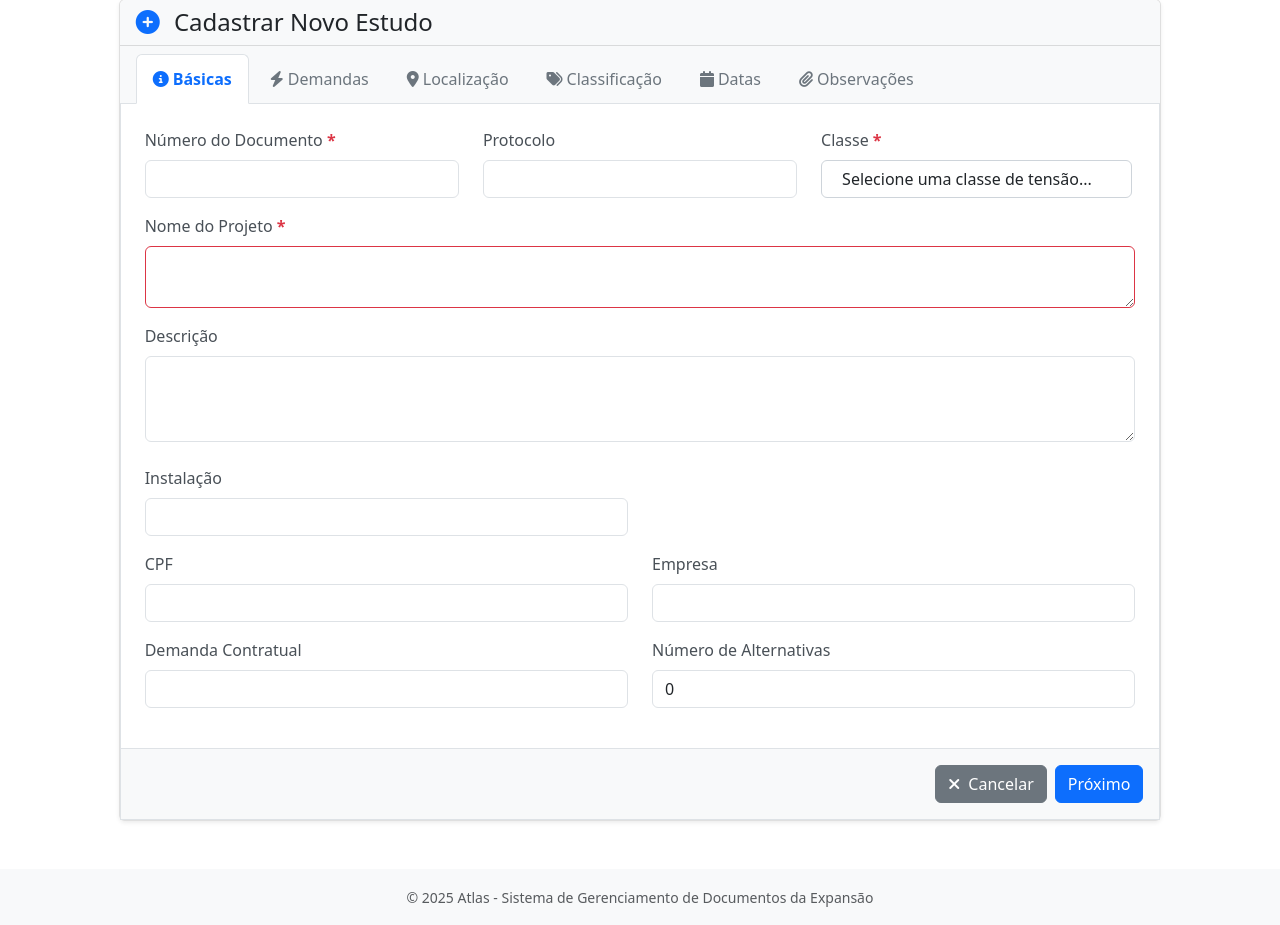
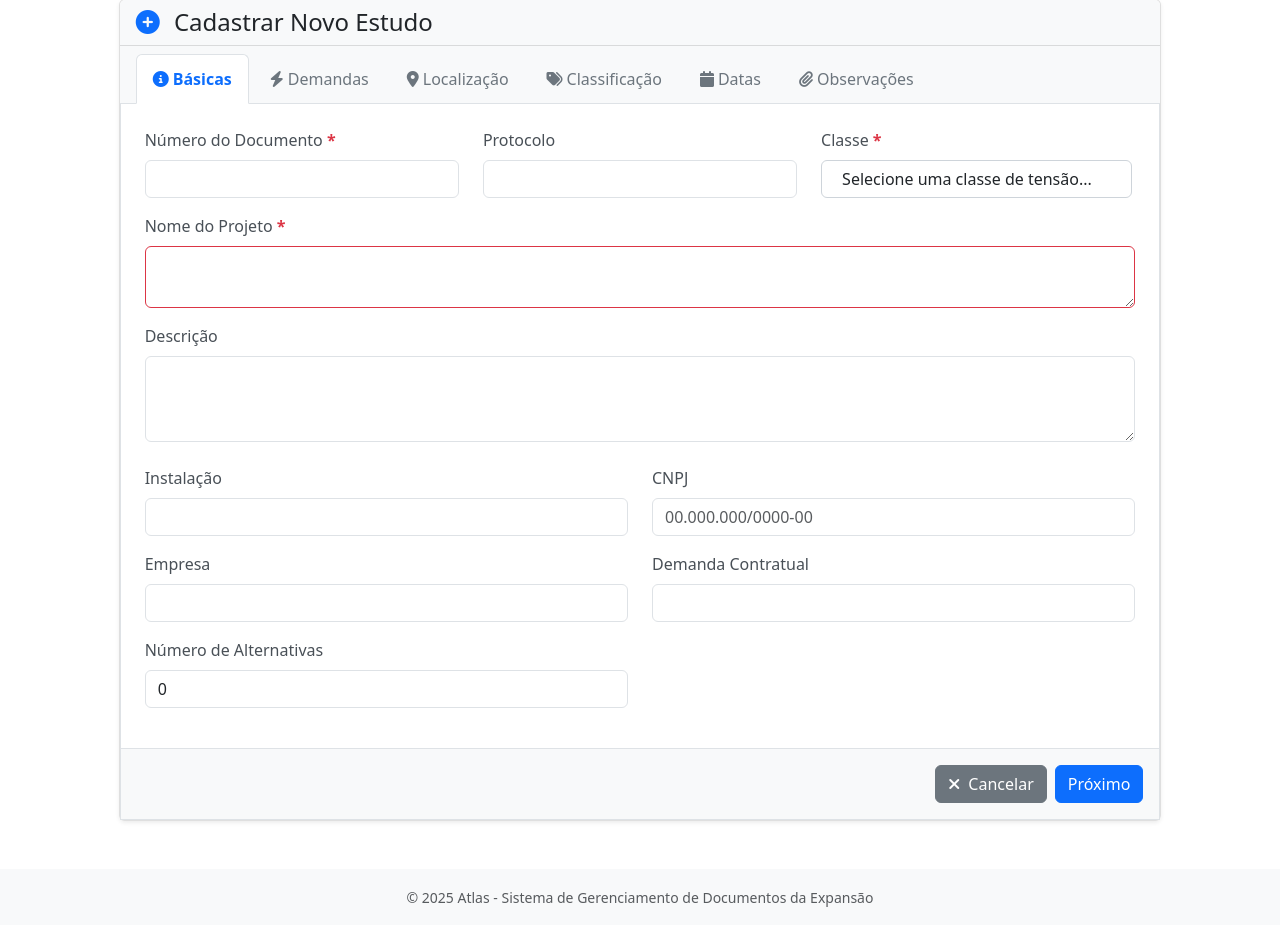
Before and after one commit to EDP-DDPE/GCIWeb, a Flask app: template app/cadastro/templates/cadastro/cadastrar_estudo.html in a window 1280 px wide. Shown: the part 73-998 px from the top of the page. Run offline with Flask 3, Linux system fonts and the light colour scheme; the template is opened without the code that fills it: values that come from a table or form of the project are taken from there, others are empty; parts of the project's set-up code (start-up, migrations or seed data) failed here and were passed over; some libraries are stand-ins or nearby versions.

Commit message:
Removido CPF de modelo, cadastro e HTML

```diff
--- a/app/cadastro/forms.py
+++ b/app/cadastro/forms.py
@@ -19,7 +19,7 @@ class EstudoForm(FlaskForm):
     # Campo instalação (pode ser um número ou texto dependendo do uso)
     instalacao = IntegerField('Instalação', validators=[Optional()])
     CNPJ = StringField('CNPJ', validators=[Optional()])
-    CPF = IntegerField('CPF', validators=[Optional()])
+    #CPF = IntegerField('CPF', validators=[Optional()])
     nome_empresa = StringField('Empresa', validators=[Optional()], render_kw={"readonly": True})
     demanda = FloatField('Demanda Contratual', validators=[Optional()], render_kw={"readonly": True})
     id_empresa = IntegerField('id_empresa', validators=[Optional()], render_kw={'style': 'display: none;'})
--- a/app/cadastro/templates/cadastro/cadastrar_estudo.html
+++ b/app/cadastro/templates/cadastro/cadastrar_estudo.html
@@ -155,20 +155,13 @@
                                     <!-- CNPJ -->
                                     <div class="col-md-6">
                                         <div class="mb-3">
-                                            {{ form.CPNJ.label(class="form-label") }}
-                                            {{ form.CPNJ(class="form-control", id="CNPJ", placeholder="00.000.000/0000-00", pattern="\d{2}\.\d{3}\.\d{3}/\d{4}-\d{2}")}}
+                                            {{ form.CNPJ.label(class="form-label") }}
+                                            {{ form.CNPJ(class="form-control", id="CNPJ", placeholder="00.000.000/0000-00", pattern="\d{2}\.\d{3}\.\d{3}/\d{4}-\d{2}")}}
                                         </div>
                                     </div>
                                 </div>
 
                                 <div class="row">
-                                    <!-- CPF -->
-                                    <div class="col-md-6">
-                                        <div class="mb-3">
-                                            {{ form.CPF.label(class="form-label") }}
-                                            {{ form.CPF(class="form-control", id="CPF") }}
-                                        </div>
-                                    </div>
 
                                     <!-- Empresa -->
                                     <div class="col-md-6">
@@ -177,9 +170,7 @@
                                             {{ form.nome_empresa(class="form-control", id="nome_empresa", readonly=true) }}
                                         </div>
                                     </div>
-                                </div>
 
-                                <div class="row">
                                     <!-- Demanda Contratual -->
                                     <div class="col-md-6">
                                         <div class="mb-3">
@@ -187,6 +178,10 @@
                                             {{ form.demanda(class="form-control", id="demanda_contratual", readonly=true) }}
                                         </div>
                                     </div>
+                                </div>
+
+                                <div class="row">
+
 
                                     <!-- Número de Alternativas -->
                                     <div class="col-md-6">
@@ -423,6 +418,7 @@
 
                                 <div class="row">
                                     <div class="col-md-12">
+                                        <p></p>
                                         <div id="map"></div>
                                     </div>
                                 </div>
@@ -1086,16 +1082,10 @@ $(document).ready(function() {
                     $('#CNPJ').val('').closest('.mb-3').hide();
                 }
 
-                if (data.cpf) {
-                    $('#CPF').val(data.CPF).closest('.mb-3').show();
-                } else {
-                    $('#CPF').val('').closest('.mb-3').hide();
-                }
                 $('#nome_empresa').val(data.nome || '');
                 $('#demanda_contratual').val(data.carga || '');
             })
         } else {
-            $('#CPF').closest('.mb-3').show();
             $('#CNPJ').closest('.mb-3').show();
         }
 
@@ -1115,11 +1105,6 @@ $(document).ready(function() {
                     $('#nome_empresa').val(data.nome || '');
                     $('#demanda_contratual').val(data.carga || '');
 
-                    if (data.cpf) {
-                        $('#CPF').val(data.CPF).closest('.mb-3').show();
-                    } else {
-                        $('#CPF').val('').closest('.mb-3').hide();
-                    }
 
                 } else {
                     $('#msg_empresa')
@@ -1129,8 +1114,6 @@ $(document).ready(function() {
                 }
 
             })
-        } else {
-            $('#CPF').closest('.mb-3').show();
         }
     });
 
--- a/app/models.py
+++ b/app/models.py
@@ -31,7 +31,7 @@ class Instalacao(db.Model):
     EMPRESA = db.Column(db.Text, nullable=True)
     INSTALACAO = db.Column(db.Text, nullable=True)
     CNPJ = db.Column(db.Text, nullable=True)
-    CPF = db.Column(db.Text, nullable=True)
+    #CPF = db.Column(db.Text, nullable=True)
     STATUS_INSTALACAO = db.Column(db.Text, nullable=True)
     DESCRICAO_STATUS = db.Column(db.Text, nullable=True)
     DESCRICAO_CLASSE = db.Column(db.Text, nullable=True)
```
Also changed, not shown: app/api/routes.py (+15 -15 lines).
